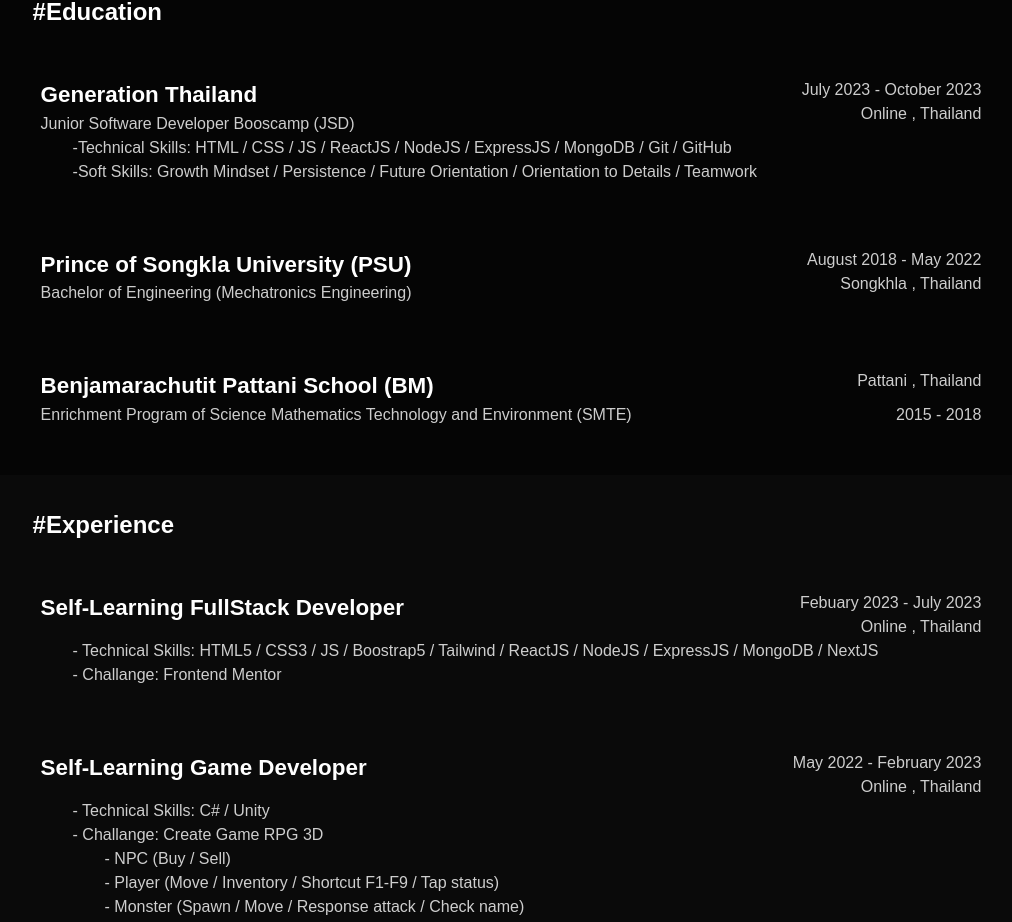
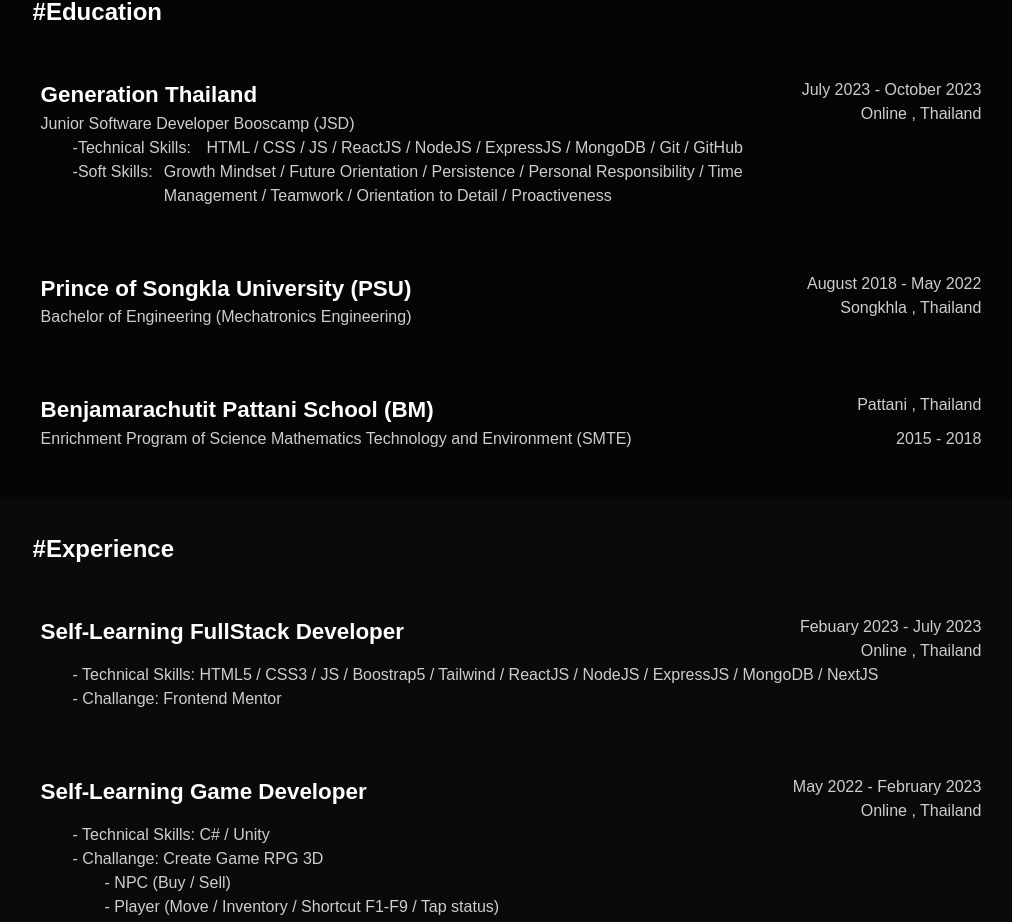
Before and after one commit to sukandasaeieo/portfolio-sukanda, a React (Vite) app: page / in a window 1280 px wide. Shown: the part 1317-2239 px from the top of the page, without its empty margins (129-1141 px from the left). Built offline with nearby package versions, Linux system fonts and the light colour scheme; a web font is replaced by a local one.

Commit message:
add padding left

```diff
--- a/src/components/education/EducationComponent.jsx
+++ b/src/components/education/EducationComponent.jsx
@@ -8,8 +8,11 @@ const EducationComponent = () => {
 
       <EducationLayout topic1={'Generation Thailand'} topic2={'Junior Software Developer Booscamp (JSD)'} durationtime={'July 2023 - October 2023'} addresslearn={'Online , Thailand'}>
         <div className="text-white text-opacity-80 font-Incluesive-Sans pl-[2rem]">
-          <p>-Technical Skills: HTML / CSS / JS / ReactJS / NodeJS / ExpressJS / MongoDB / Git / GitHub</p>
-          <p>-Soft Skills: Growth Mindset / Persistence / Future Orientation / Orientation to Details / Teamwork</p>
+          <p>-Technical Skills: <span className=" ml-[0.7rem]">HTML / CSS / JS / ReactJS / NodeJS / ExpressJS / MongoDB / Git / GitHub</span></p>
+          <div className=" flex">
+            <p>-Soft Skills:</p>
+            <p className=" ml-[0.7rem] max-w-[580px]">Growth Mindset / Future Orientation / Persistence / Personal Responsibility / Time Management / Teamwork / Orientation to Detail / Proactiveness</p>
+          </div>
         </div>
       </EducationLayout>
 
```
